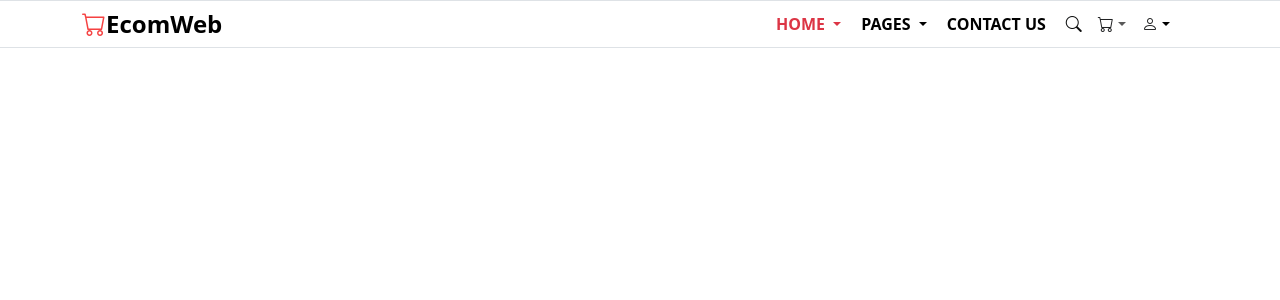
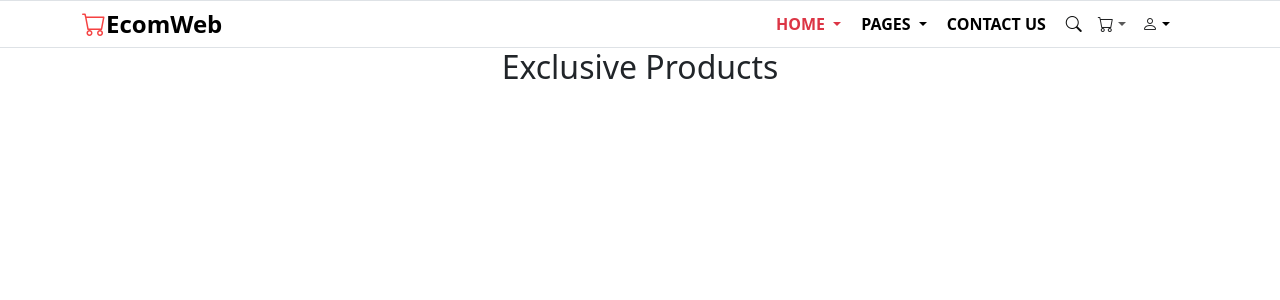
Before and after one commit to ekim82855/EcommerceWebSite, an Angular app: page /products in a window 1280 px wide. Before the commit this address led to /. Shown: the top 300 px of the page. Built offline with nearby package versions, Linux system fonts and the light colour scheme.

Commit message:
Initial routing

```diff
--- a/src/app/app.component.html
+++ b/src/app/app.component.html
@@ -19,8 +19,8 @@
                           id="navbarDropdown" role="button" data-bs-toggle="dropdown" aria-expanded="false">
                           home
                       </a>
-                      <ul class="dropdown-menu  " aria-labelledby="navbarDropdown">
-                          <li><a class="dropdown-item "  routerLink="/products">Fashion 1</a></li>
+                      <ul class="dropdown-menu" aria-labelledby="navbarDropdown">
+                          <li><a class="dropdown-item" routerLink="/products">Fashion 1</a></li>
                           <li><a class="dropdown-item" routerLink="/products">Fashion 2</a></li>
                           <li><a class="dropdown-item" routerLink="/products">furniture 1</a></li>
                           <li><a class="dropdown-item" routerLink="/products">furniture 2</a></li>
@@ -133,3 +133,4 @@
       </div>
   </nav>
 </header>
+<router-outlet></router-outlet>
--- a/src/app/app.routes.ts
+++ b/src/app/app.routes.ts
@@ -1,3 +1,21 @@
-import { Routes } from '@angular/router';
+import { NgModule } from '@angular/core';
+import { RouterModule, Routes } from '@angular/router';
+import { ProductsComponent } from './pages/products/products.component';
+import { CheckoutComponent } from './pages/checkout/checkout.component';
 
-export const routes: Routes = [];
+export const routes: Routes = [
+    {
+        path:'products',
+        component: ProductsComponent
+    },
+    {
+        path:'checkout',
+        component: CheckoutComponent
+    }
+];
+
+@NgModule({
+    imports: [RouterModule.forRoot(routes)],
+    exports: [RouterModule]
+})
+export class AppRoutingModule { }
--- /dev/null
+++ b/src/app/pages/checkout/checkout.component.html
@@ -0,0 +1 @@
+<p>checkout works!</p>
--- /dev/null
+++ b/src/app/pages/products/products.component.html
@@ -0,0 +1,56 @@
+
+<section id="product">
+    <div class="container">
+        <div class="row">
+            <div class="col-12">
+                <div class="productHeading text-center">
+                    <h2 class="mb-3">Exclusive Products</h2>
+
+                    <ul class="list-unstyled d-flex flex-md-row  justify-content-center ">
+                        <!-- <li *ngFor="let category of categories" >
+                            <a  class=" m-4  text-decoration-none  fw-semibold" >{{category.categoryName}}</a>
+                        </li> -->
+
+                    </ul>
+                </div>
+            </div>
+            <div class="col-12">
+                <div class="row mt-3">
+                    <!-- <div class="col-lg-3 col-md-6 " *ngFor="let product of productsArray">
+                        <div class="box-shadow">
+                            <div class="card mt-2">
+                                <img   [src]="product.productImageUrl"
+                                    class="card-img-top img-fluid" alt="...">
+                                <div class="card-body">
+                                    <h5 class="card-title">{{product.productShortName}}</h5>
+                                    <p class="card-text"><span
+                                            class="text-danger fw-semibold me-2">${{product.productPrice}}</span>
+
+                                    </p>
+                                    <div class="row">
+                                        <div class="col-6">
+                                            <span><i class="fa-solid fa-star  m-0" style="color: #f1f50f;"></i></span>
+                                            <span><i class="fa-solid fa-star  m-0" style="color: #f1f50f;"></i></span>
+                                            <span><i class="fa-solid fa-star-half-stroke  m-0"
+                                                    style="color: #f1f50f;"></i></span>
+                                            <span class="text-muted">(25)</span>
+                                        </div>
+                                        <div class="col-6">
+                                            <p class="text-end pb-0 mb-0"><button
+                                                class="btn  text-end btn-sm btn-success p-2"><i
+                                                    class="fa-solid fa-cart-plus fs-5"
+                                                    style="color: #0c0d0d;"></i></button></p>
+                                        </div>
+                                    </div>
+                                </div>
+
+
+                            </div>
+                        </div>
+                    </div>  -->
+                </div>
+            </div>
+        </div>
+    </div>
+
+</section>
```
Also changed, not shown: src/app/app-routing.module.ts (added, +21 -0 lines), src/app/pages/checkout/checkout.component.ts (added, +12 -0 lines), src/app/pages/products/products.component.ts (added, +13 -0 lines), src/app/pages/checkout/checkout.component.css (added), src/app/pages/products/products.component.css (added), 2 other files (tests, documents, lock files or other folders).
